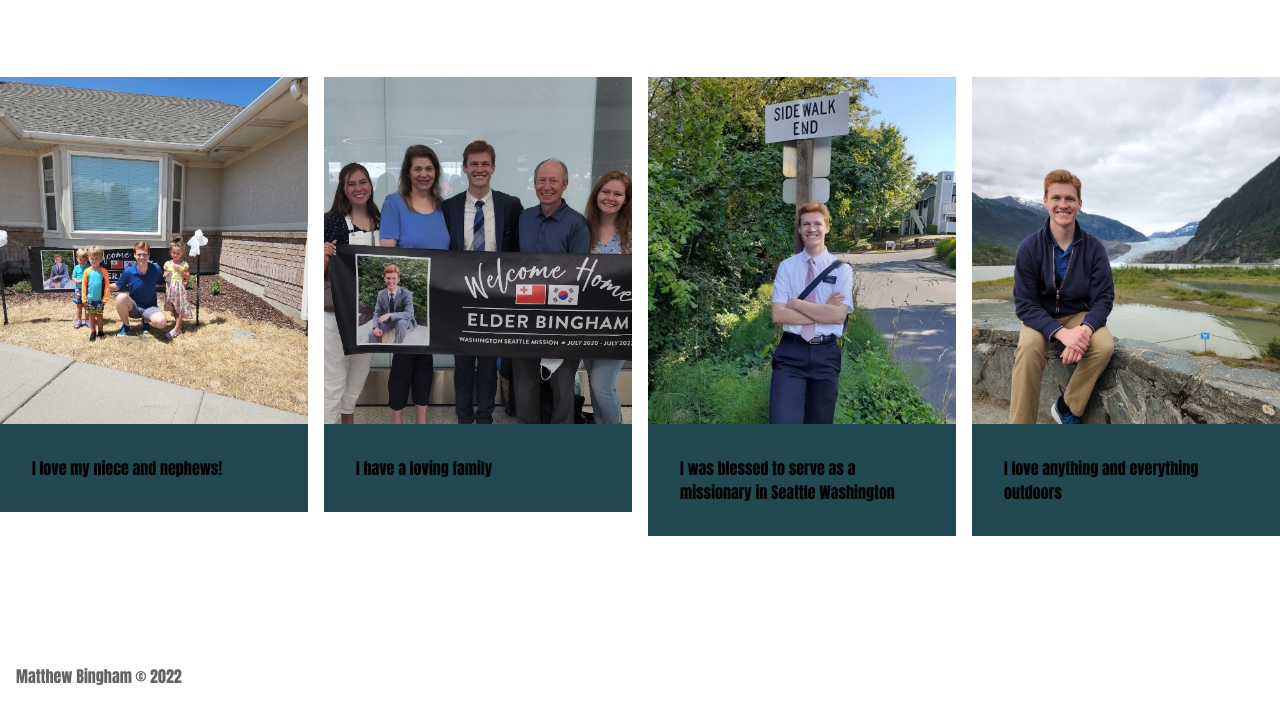
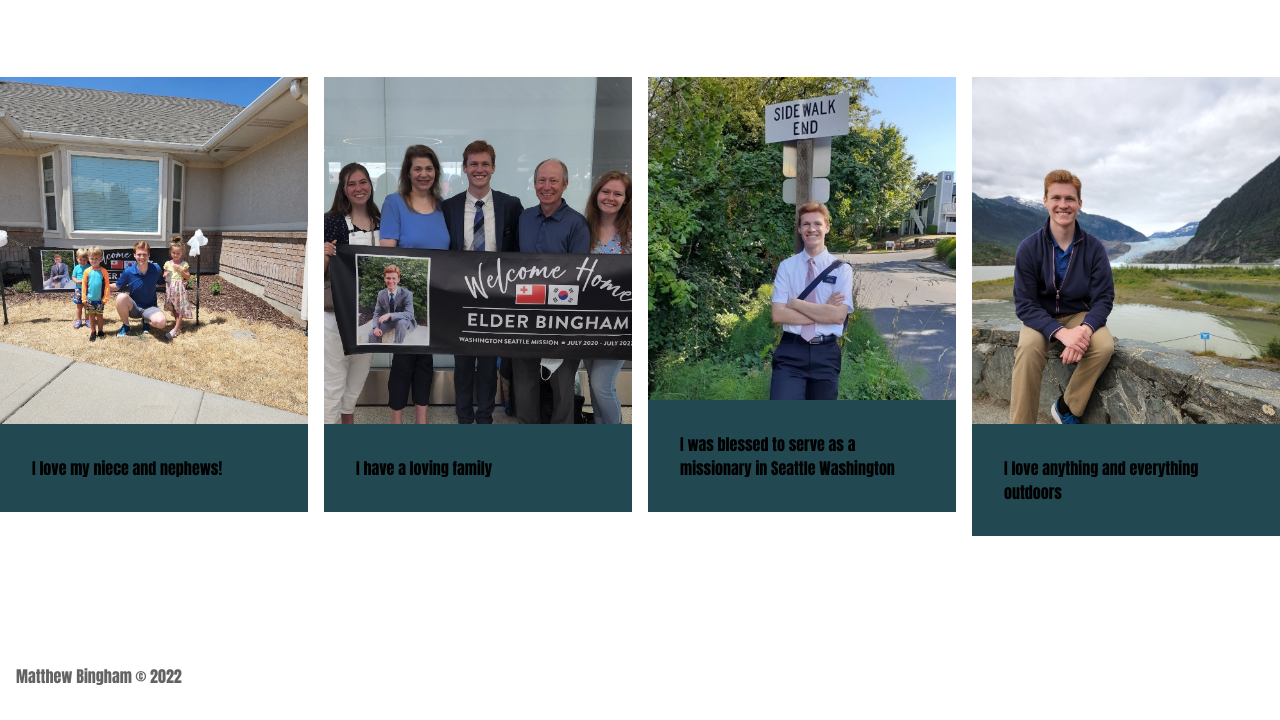
Before and after one commit to IS-120/overlays-and-cards-mbingham196, a website: page index.html in a window 1280 px wide. Shown: the part 1671-2391 px from the top of the page. Drawn offline with Linux system fonts and the light colour scheme.

Commit message:
added div tag

```diff
--- a/index.html
+++ b/index.html
@@ -96,8 +96,10 @@
     </a>
 
     <a class="card">
-      <img src="images/missionary-photo.jpg" width="480" height="640" alt="" />
-      <p class="text-overlay">I was blessed to serve as a missionary in Seattle Washington</p>
+      <div class="sidewalk">
+        <img src="images/missionary-photo.jpg" width="480" height="640" alt="" />
+        <p class="text-overlay">I was blessed to serve as a missionary in Seattle Washington</p>
+      </div>
     </a>
 
     <a class="card">
--- a/styles/main.css
+++ b/styles/main.css
@@ -101,6 +101,10 @@ img {
   padding: 2rem;
 }
 
+.sidewalk .text-overlay {
+  top: -6.5rem;
+}
+
 .card {
   flex: 1 1 0;
   width: 480px;
```
